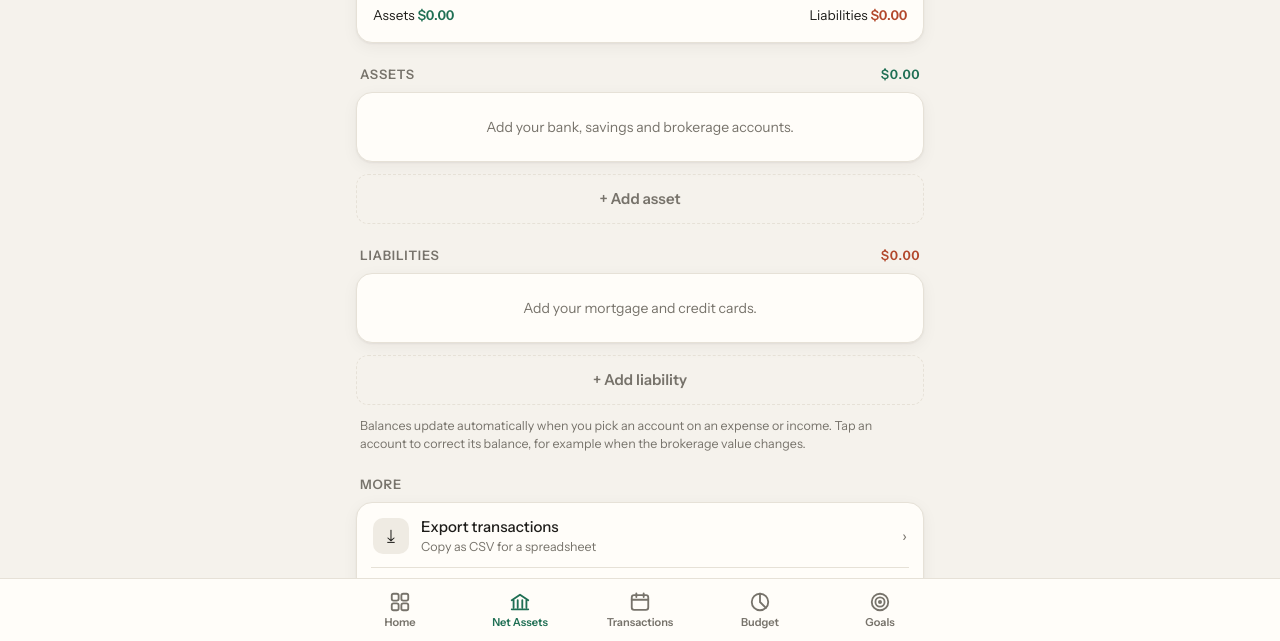
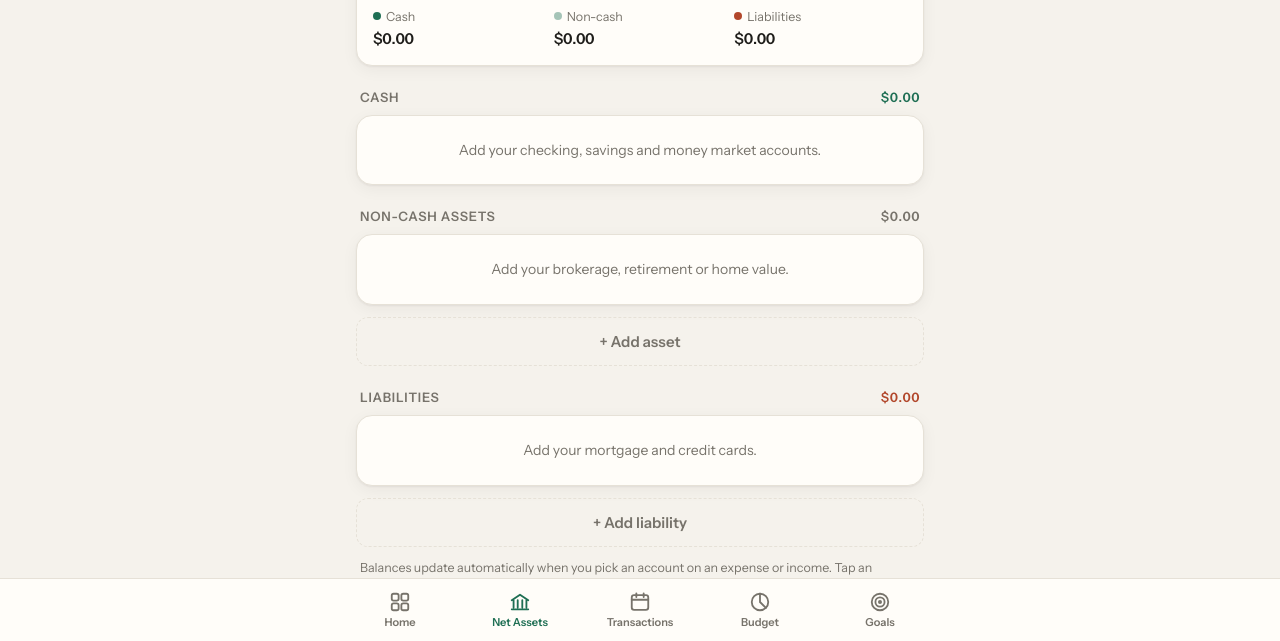
Before and after one commit to Annabxclu/Personal-Budget, a plain HTML site: page index.html in a window 1280 px wide. Both pictures are taken after a click on the button "Net Assets". Shown: the part 157-798 px from the top of the page. Drawn offline with Linux system fonts and the light colour scheme.

Commit message:
Split Net Assets into cash and non-cash
Assets are grouped as Cash (checking, savings, money market, HYSA,
cash) or Non-cash (brokerage, retirement, property...). Each asset has
a 'Counts as cash' switch to override the default. Net assets still
totals everything; also shows cash after paying off credit cards.

Co-Authored-By: Claude Opus 5.5 <noreply@anthropic.com>
Claude-Session: https://claude.ai/code/session_019z4AKVgAwMWx2WEkNzhGrJ

```diff
--- a/index.html
+++ b/index.html
@@ -147,6 +147,11 @@ textarea.inp{min-height:160px;font-family:ui-monospace,monospace;font-size:12px}
 .goal.done{border-color:var(--accent)}
 .ring{--p:0;width:64px;height:64px;border-radius:99px;background:conic-gradient(var(--accent) calc(var(--p)*1%),var(--chip) 0);display:grid;place-items:center;flex:none}
 .ring span{width:50px;height:50px;border-radius:99px;background:var(--card);display:grid;place-items:center;font-size:13px;font-weight:700}
+.nbreak{display:grid;grid-template-columns:repeat(3,1fr);gap:8px;margin-top:12px;font-size:12.5px;color:var(--muted)}
+.nbreak b{display:block;color:var(--ink);font-size:15px;margin-top:1px}
+.dot{display:inline-block;width:8px;height:8px;border-radius:99px;margin-right:5px;vertical-align:1px}
+.toggle{display:flex;gap:12px;align-items:flex-start;margin-top:16px;padding:12px;border:1px solid var(--line);border-radius:12px;cursor:pointer}
+.toggle input{width:22px;height:22px;accent-color:var(--accent);flex:none;margin:0}
 .tpl{display:grid;grid-template-columns:repeat(2,1fr);gap:8px}
 .tpl button{border:1px solid var(--line);background:var(--card);border-radius:12px;padding:12px;text-align:left;cursor:pointer;display:flex;gap:10px;align-items:center;font-weight:500}
 .tpl button span{font-size:22px}
@@ -207,6 +212,8 @@ const acctById = id=>(S.settings?.accounts||[]).find(a=>a.id===id);
 const cats = (kind,all)=>(S.settings?.categories||[]).filter(c=>(!kind||c.kind===kind)&&(all||!c.hidden));
 const catById = id=>(S.settings?.categories||[]).find(c=>c.id===id);
 const isLiab = a=>a&&a.type in LIAB_TYPES;
+const CASH_TYPES=['checking','savings','mm','hysa','cash'];
+const isCash = a=>!!a&&!isLiab(a)&&(typeof a.cash==='boolean'?a.cash:CASH_TYPES.includes(a.type));
 const allTx = ()=>Object.values(S.months).flat();
 
 /* ---------- persistence ---------- */
@@ -486,15 +493,25 @@ function renderHome(){
 /* ---------- NET ASSETS ---------- */
 function renderAssets(){
   const act=accounts(),assets=act.filter(a=>!isLiab(a)),liabs=act.filter(isLiab);
-  const ta=assets.reduce((s,a)=>s+(+a.balance||0),0),tl=liabs.reduce((s,a)=>s+(+a.balance||0),0),net=ta-tl;
+  const cashA=assets.filter(isCash),nonCashA=assets.filter(a=>!isCash(a));
+  const sum=l=>l.reduce((s,a)=>s+(+a.balance||0),0);
+  const ta=sum(assets),tl=sum(liabs),net=ta-tl,tc=sum(cashA),tn=sum(nonCashA);
+  const cards=liabs.filter(a=>a.type==='credit'),tcc=sum(cards);
   const row=a=>`<div class="it" data-acct="${a.id}"><div class="ic">${TYPE[a.type]?.[1]||'•'}</div><div class="mid"><div class="t">${esc(a.name)}</div><div class="s">${TYPE[a.type]?.[0]||''}${a.updated?' · updated '+dayLabel(a.updated).replace(/^\w+, /,''):''}</div></div><div class="amt num ${isLiab(a)?'neg':''}">${money(a.balance)}</div></div>`;
   $('#app').innerHTML=banners()+header('Net Assets','')+`
   <div class="card"><p class="label">Net assets</p><div class="serif num big ${net<0?'neg':''}">${net<0?'−':''}${money(Math.abs(net))}</div>
-    <div class="row" style="justify-content:space-between;margin-top:10px;font-size:13.5px"><span>Assets <b class="pos num">${money(ta)}</b></span><span>Liabilities <b class="neg num">${money(tl)}</b></span></div>
-    ${ta+tl?`<div class="bar" style="height:10px;display:flex;background:var(--neg-soft)"><i style="width:${ta/(ta+tl)*100}%;border-radius:99px 0 0 99px"></i></div>`:''}
+    <div class="nbreak num">
+      <div><span class="dot" style="background:var(--accent)"></span>Cash<b>${money(tc)}</b></div>
+      <div><span class="dot" style="background:var(--accent);opacity:.4"></span>Non-cash<b>${money(tn)}</b></div>
+      <div><span class="dot" style="background:var(--neg)"></span>Liabilities<b class="neg">${money(tl)}</b></div>
+    </div>
+    ${ta+tl?`<div class="bar" style="height:10px;display:flex;background:var(--neg-soft)"><i style="width:${tc/(ta+tl)*100}%;border-radius:0"></i><i style="width:${tn/(ta+tl)*100}%;opacity:.4;border-radius:0"></i></div>`:''}
+    ${cards.length&&tc?`<p class="hint" style="margin-top:10px">Cash after paying off credit cards: <b class="num ${tc-tcc<0?'neg':''}">${tc-tcc<0?'−':''}${money(Math.abs(tc-tcc))}</b></p>`:''}
     ${act.length>1?'<button class="btn sm" id="payCard" style="width:100%;margin-top:14px;background:var(--accent-soft);color:var(--accent)">⇄ Pay card / Transfer</button>':''}</div>
-  <h2 class="sec">Assets <span class="num pos" style="text-transform:none">${money(ta)}</span></h2>
-  <div class="card list" style="padding:2px 14px">${assets.map(row).join('')||'<div class="empty">Add your bank, savings and brokerage accounts.</div>'}</div>
+  <h2 class="sec">Cash <span class="num pos" style="text-transform:none">${money(tc)}</span></h2>
+  <div class="card list" style="padding:2px 14px">${cashA.map(row).join('')||'<div class="empty">Add your checking, savings and money market accounts.</div>'}</div>
+  <h2 class="sec">Non-cash assets <span class="num" style="text-transform:none">${money(tn)}</span></h2>
+  <div class="card list" style="padding:2px 14px">${nonCashA.map(row).join('')||'<div class="empty">Add your brokerage, retirement or home value.</div>'}</div>
   <button class="btn ghost" id="addAsset">+ Add asset</button>
   <h2 class="sec">Liabilities <span class="num neg" style="text-transform:none">${money(tl)}</span></h2>
   <div class="card list" style="padding:2px 14px">${liabs.map(row).join('')||'<div class="empty">Add your mortgage and credit cards.</div>'}</div>
@@ -520,11 +537,15 @@ function openAcctSheet(a,liab){
     <label class="field"><span>${liab?'Amount owed':'Balance'}</span><input class="inp num" id="aBal" inputmode="decimal" value="${isNew?'':a.balance}" placeholder="0.00" style="font-size:22px"></label>
     <label class="field"><span>Name</span><input class="inp" id="aName" value="${esc(a.name)}" placeholder="${liab?'e.g. Chase Sapphire':'e.g. Ally High-Yield'}"></label>
     <label class="field"><span>Type</span><select class="inp" id="aType">${Object.entries(types).map(([k,v])=>`<option value="${k}" ${a.type===k?'selected':''}>${v[1]} ${v[0]}</option>`).join('')}</select></label>
+    ${liab?'':`<label class="toggle"><input type="checkbox" id="aCash" ${isCash(a)?'checked':''}><span><b>Counts as cash</b><br><span class="hint">Money you can spend right away. Turn off for investments, retirement, property.</span></span></label>`}
     <button class="btn primary" id="aSave">${isNew?'Add':'Save'}</button>
     ${!isNew?'<button class="btn danger" id="aDel" style="width:100%;margin-top:10px">Delete account</button>':''}`,p=>{
+    const cb=$('#aCash',p);let touched=false;
+    if(cb){cb.onchange=()=>touched=true;$('#aType',p).addEventListener('change',e=>{if(!touched)cb.checked=CASH_TYPES.includes(e.target.value)})}
     $('#aSave',p).onclick=()=>{
       const b=parseAmt($('#aBal',p).value);
-      a.type=$('#aType',p).value;a.name=$('#aName',p).value.trim()||TYPE[a.type][0];
+      a.type=$('#aType',p).value;
+      if(cb){if(cb.checked===CASH_TYPES.includes(a.type))delete a.cash;else a.cash=cb.checked}a.name=$('#aName',p).value.trim()||TYPE[a.type][0];
       const nb=isFinite(b)?Math.abs(b):0;if(isNew||nb!==a.balance)a.updated=today();a.balance=nb;
       if(isNew)S.settings.accounts.push(a);else S.settings.accounts=S.settings.accounts.map(x=>x.id===a.id?a:x);
       saveSettings();closeSheet();toast(isNew?'Added':'Updated');
```
